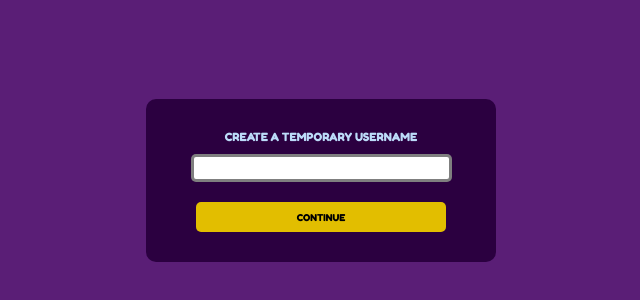
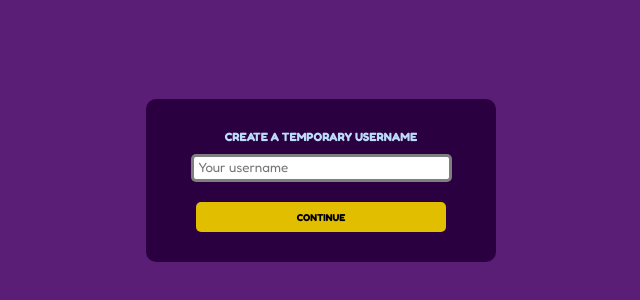
Before and after one commit to tlhalesebaeng/AI-Powered-Tic-Tac-Toe, a React (Vite) app in the folder frontend/: page / in a window 1280 px wide. Shown: the part 220-520 px from the top of the page, without its empty margins (319-959 px from the left). Built offline with nearby package versions, Linux system fonts and the light colour scheme; no server answers.

Commit message:
Add a placeholder on the form input element

```diff
--- a/frontend/src/components/form/Form.jsx
+++ b/frontend/src/components/form/Form.jsx
@@ -60,7 +60,7 @@ const Form = forwardRef(function Form(
     return (
         <form className="container column">
             <h2>{title}</h2>
-            <input ref={usernameRef} />
+            <input type="text" placeholder="Your username" ref={usernameRef} />
             {renderUsername && <p>{`Your username: ${details.username}`}</p>}
             <button onClick={onSubmit} className="player-o-color">
                 Continue
```
